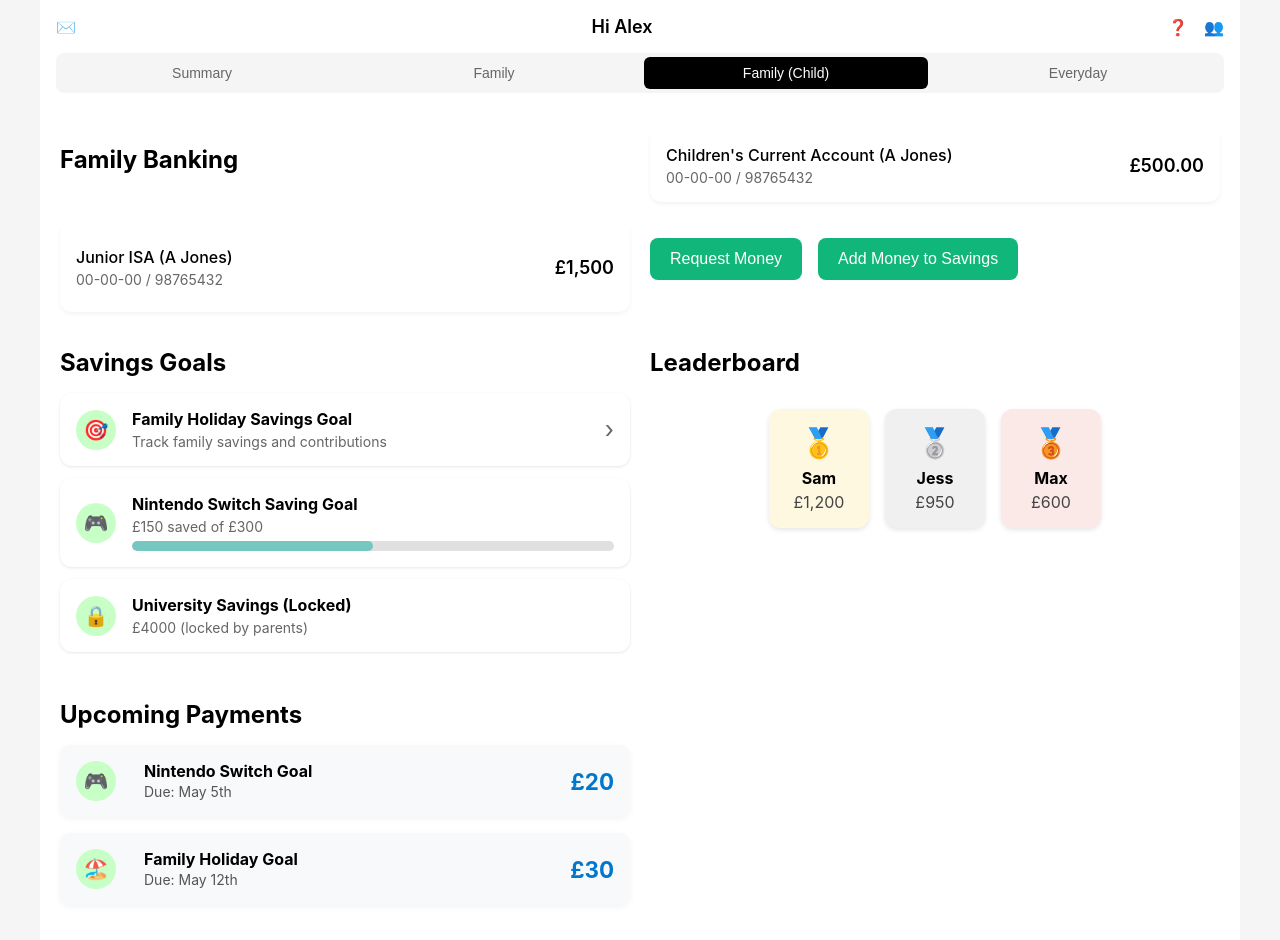
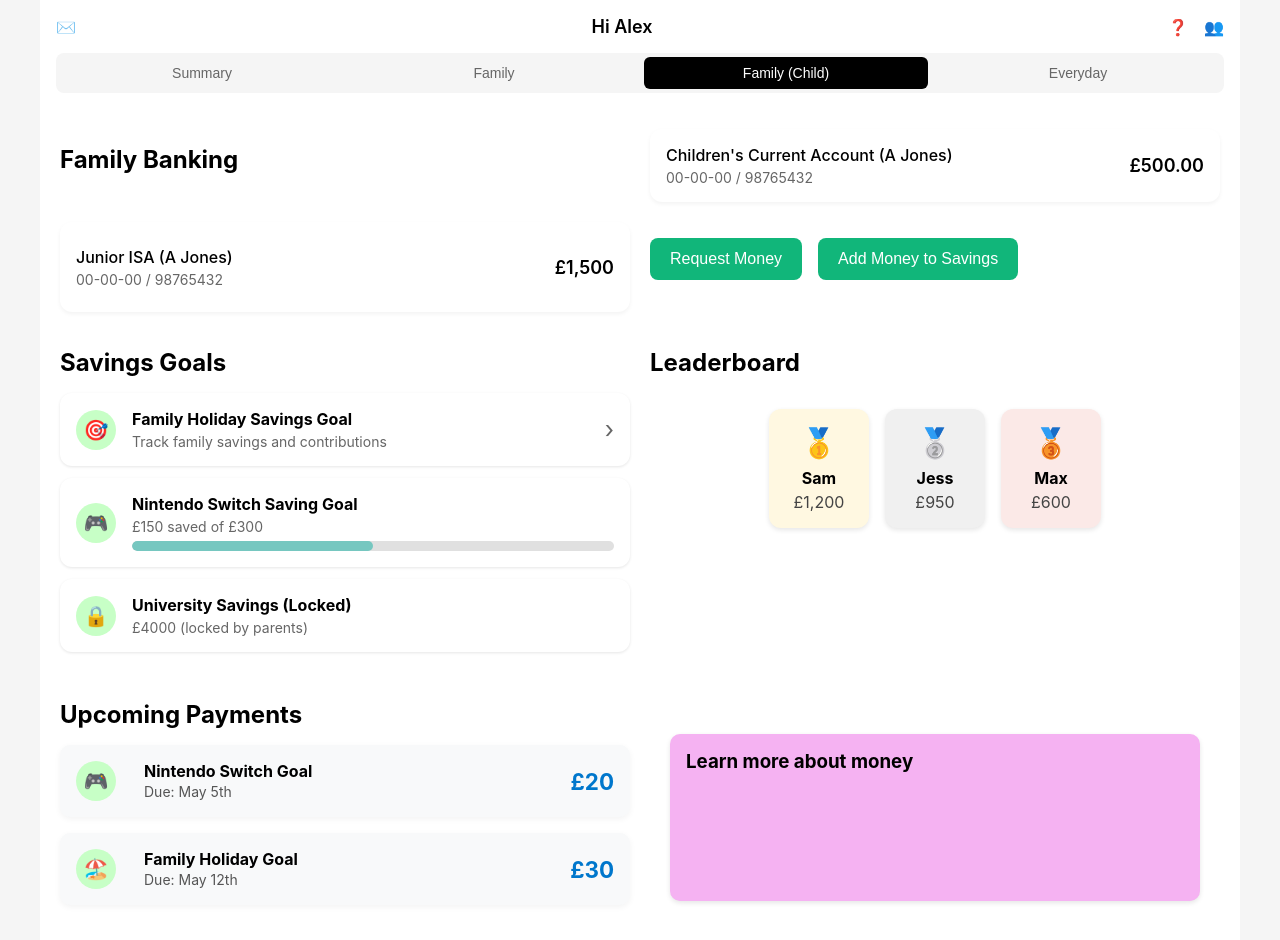
Before and after one commit to OsmanAli20/Quantum-Drift, a React (Create React App) app: page /family-child in a window 1280 px wide. Built offline with nearby package versions, Linux system fonts and the light colour scheme.

Commit message:
Adding money component to child

```diff
--- a/src/pages/familyChild.jsx
+++ b/src/pages/familyChild.jsx
@@ -134,8 +134,11 @@ function FamilyParent() {
         </div>
       </section>
 
-
-
+      <section className="bottom-cards">
+        <div className="card shared-pot-card">
+          <h3>Learn more about money</h3>
+        </div>
+      </section>
 
       </main>
     </div>
```
